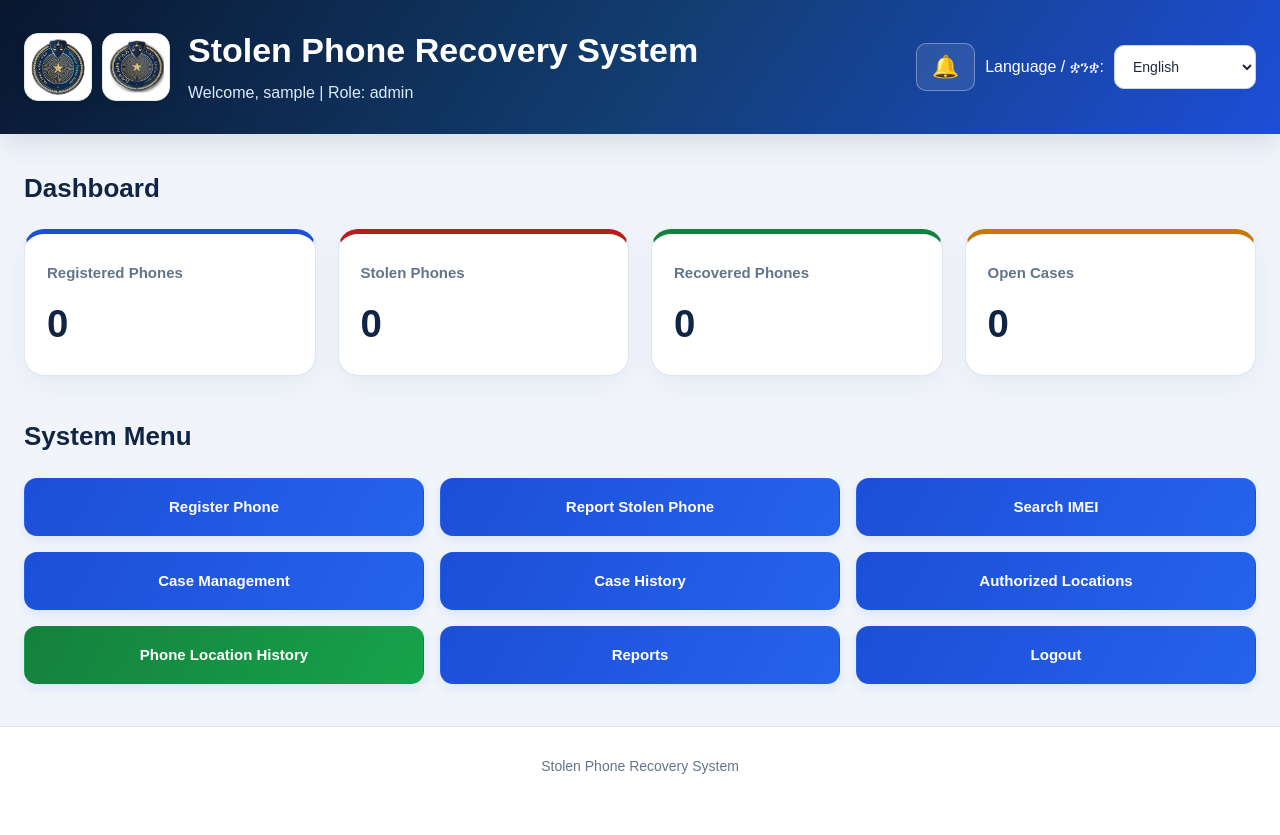
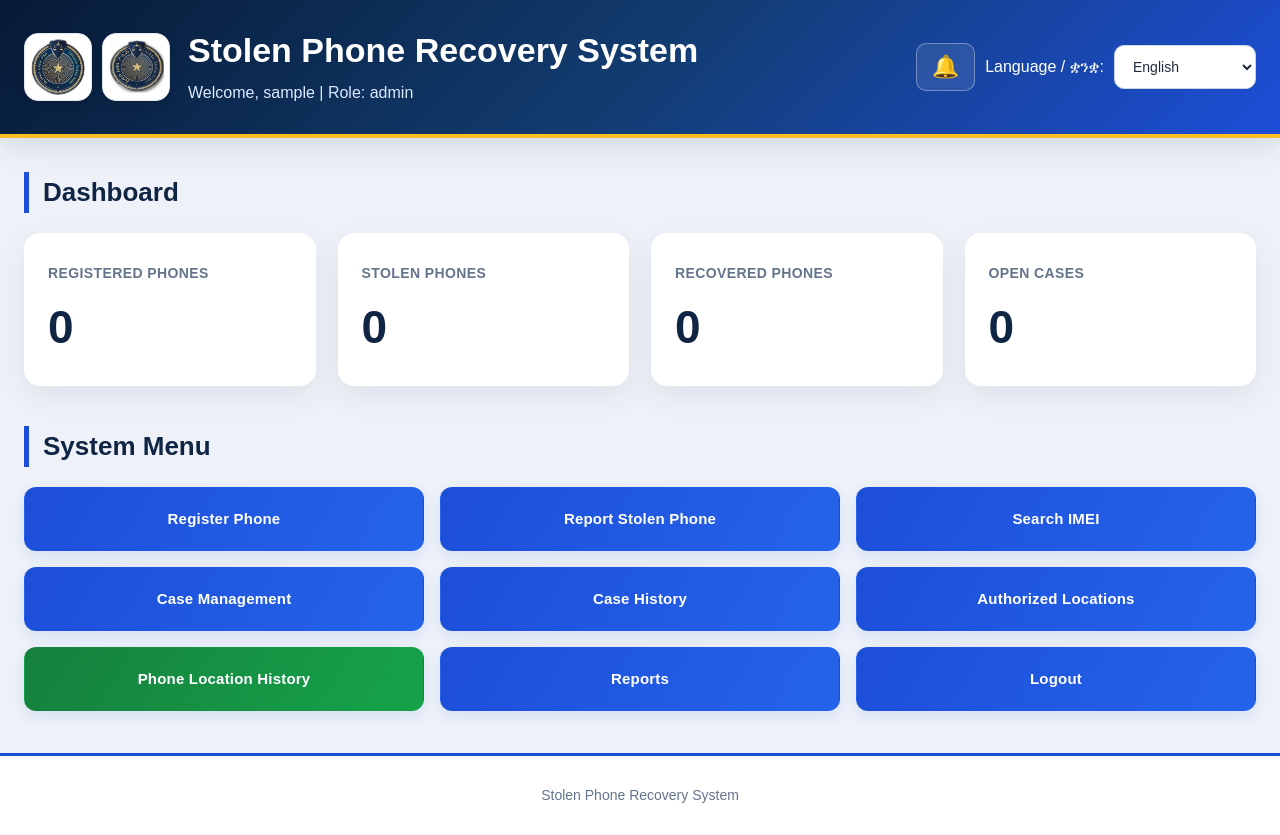
Before and after one commit to melakutirago339-boop/record-Stolen-phone-system, a Flask app: page /dashboard in a window 1280 px wide. Before the commit the page ends 774 px from the top, so only its background shows below. Run offline with Flask 3, Linux system fonts and the light colour scheme; the visitor is signed in with stand-in values (Sample User, id 1); data that the repository does not hold is empty; some libraries are stand-ins or nearby versions.

Commit message:
Enhance dashboard styling with modern design
Added modern styling to dashboard with improved layout and visual enhancements.

```diff
--- a/templates/dashboard.html
+++ b/templates/dashboard.html
@@ -415,6 +415,57 @@ footer {
 .notification-item small {
     color: #64748b;
 }
+
+/* Modern Dashboard Improvements */
+
+body {
+    background: #eef2f8;
+}
+
+header {
+    background: linear-gradient(135deg, #071a35, #123c70, #1d4ed8);
+    border-bottom: 4px solid #fbbf24;
+}
+
+.card {
+    border: none;
+    border-radius: 16px;
+    padding: 30px 24px;
+    box-shadow: 0 10px 30px rgba(15, 35, 65, 0.08);
+}
+
+.card:hover {
+    transform: translateY(-6px);
+    box-shadow: 0 18px 35px rgba(15, 35, 65, 0.14);
+}
+
+.card h3 {
+    font-size: 14px;
+    text-transform: uppercase;
+    letter-spacing: 0.4px;
+}
+
+.number {
+    font-size: 46px;
+    letter-spacing: -1px;
+}
+
+main > h2 {
+    border-left: 5px solid #1d4ed8;
+    padding-left: 14px;
+}
+
+nav a {
+    min-height: 64px;
+    border-radius: 12px;
+    box-shadow: 0 5px 15px rgba(29, 78, 216, 0.12);
+    letter-spacing: 0.2px;
+}
+
+footer {
+    border-top: 3px solid #1d4ed8;
+}
+
 </style>
 
 
```
